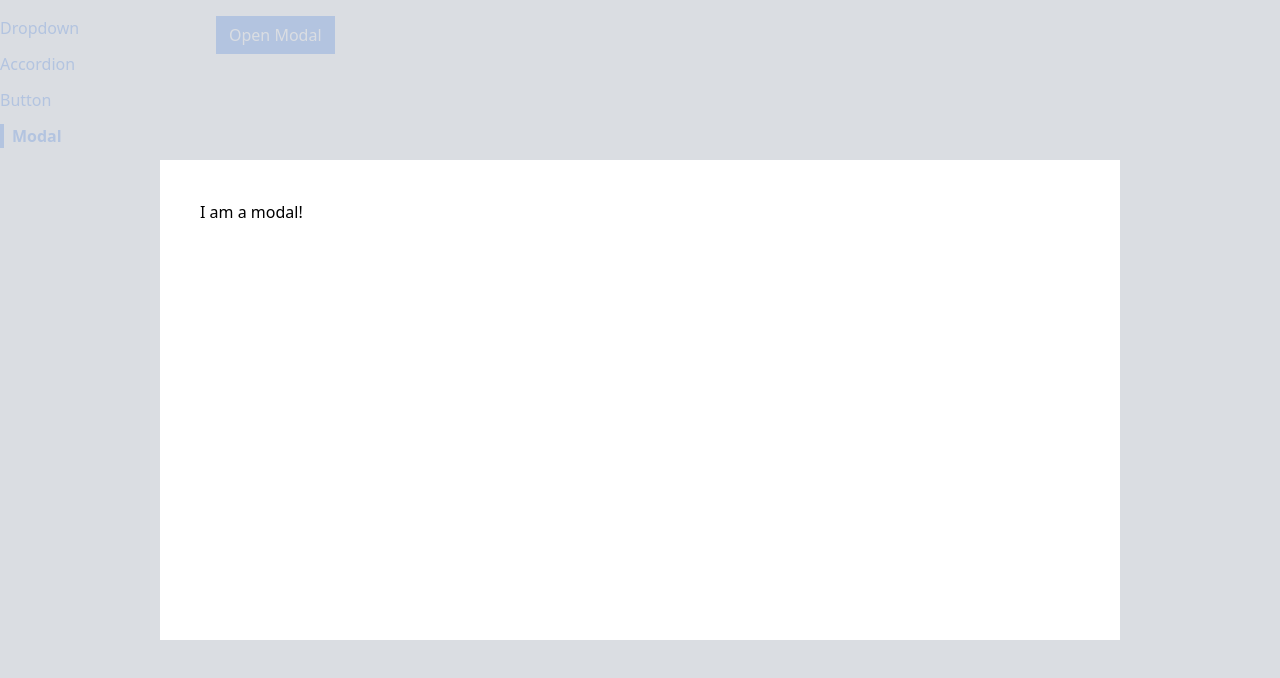
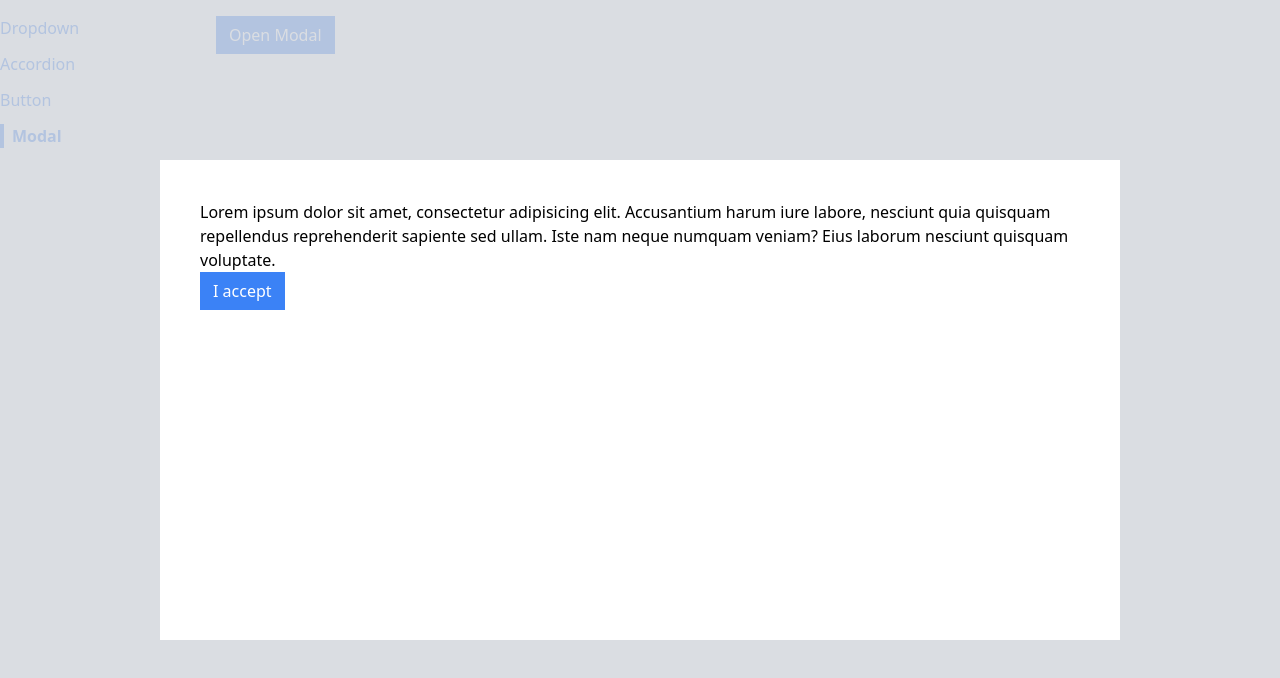
Before and after one commit to patbou02/app-components-ui, a React (Create React App) app: page /modal in a window 1280 px wide. Both pictures are taken after a click on the button "Open Modal". Shown: the top 678 px of the page. Built offline with nearby package versions, Linux system fonts and the light colour scheme.

Commit message:
Updated Modal to include children and actionBar props which are passed down from the ModalPage component along with click handlers to make sure modal closes on click of the action bar button.

```diff
--- a/src/components/Modal.js
+++ b/src/components/Modal.js
@@ -1,10 +1,13 @@
 import ReactDOM from 'react-dom';
 
-function Modal({ onClose }) {
+function Modal({ onClose, children, actionBar }) {
   return ReactDOM.createPortal(
     <div>
       <div onClick={onClose} className="absolute inset-0 bg-gray-300 opacity-80"></div>
-      <div className="absolute inset-40 p-10 bg-white">I am a modal!</div>
+      <div className="absolute inset-40 p-10 bg-white">
+        {children}
+        {actionBar}
+      </div>
     </div>,
     document.querySelector('.modal-container')
   );
--- a/src/pages/ModalPage.js
+++ b/src/pages/ModalPage.js
@@ -9,10 +9,22 @@ function ModalPage() {
 
   const handleClose = () => setShowModal(false);
 
+  const actionBar = (
+    <div>
+      <Button onClick={handleClose} primary>I accept</Button>
+    </div>
+  );
+
+  const modal = (
+    <Modal onClose={handleClose} actionBar={actionBar}>
+      <p>Lorem ipsum dolor sit amet, consectetur adipisicing elit. Accusantium harum iure labore, nesciunt quia quisquam repellendus reprehenderit sapiente sed ullam. Iste nam neque numquam veniam? Eius laborum nesciunt quisquam voluptate.</p>
+    </Modal>
+  );
+
   return (
     <div>
       <Button primary onClick={handleClick}>Open Modal</Button>
-      {showModal && <Modal onClose={handleClose} />}
+      {showModal && modal}
     </div>
   );
 }
```
